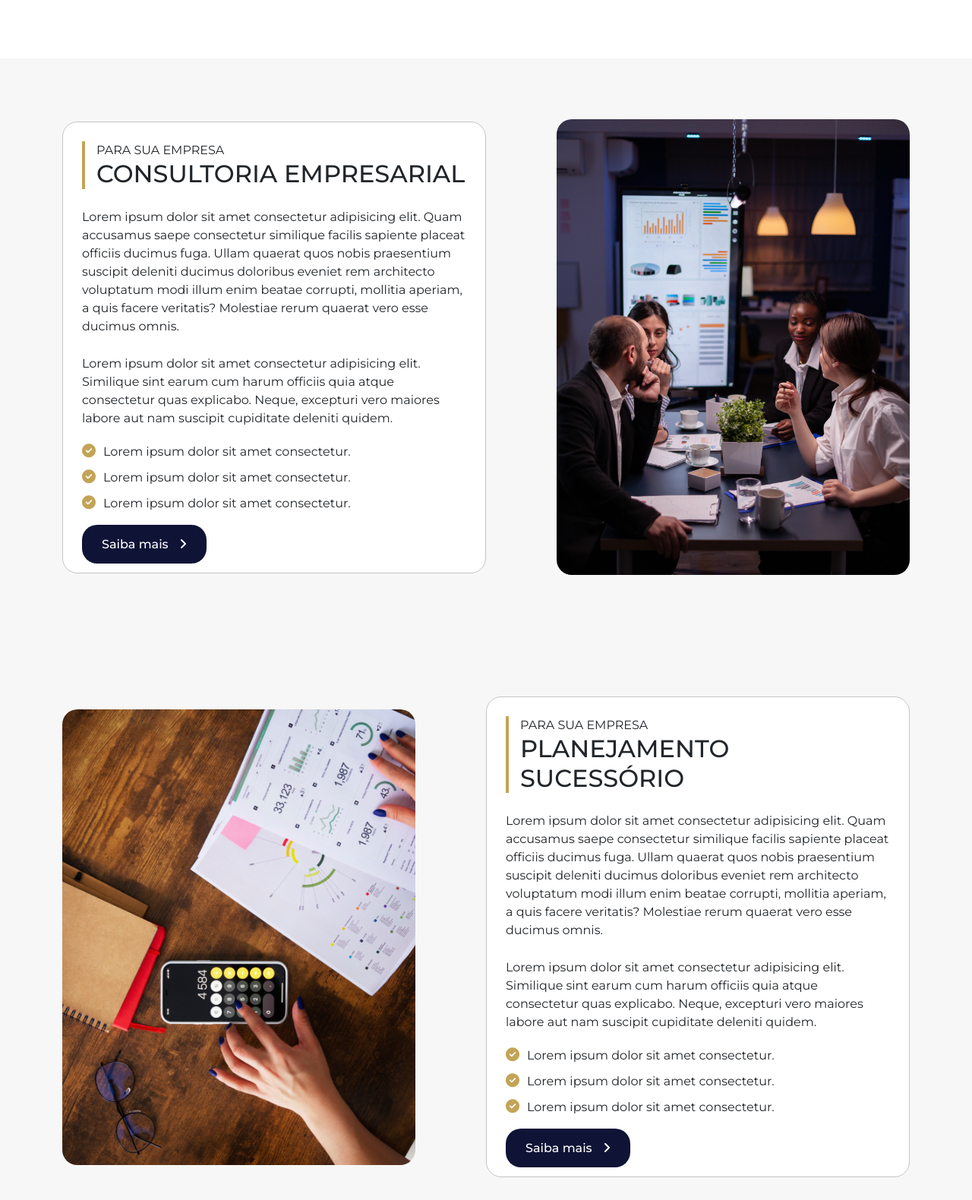
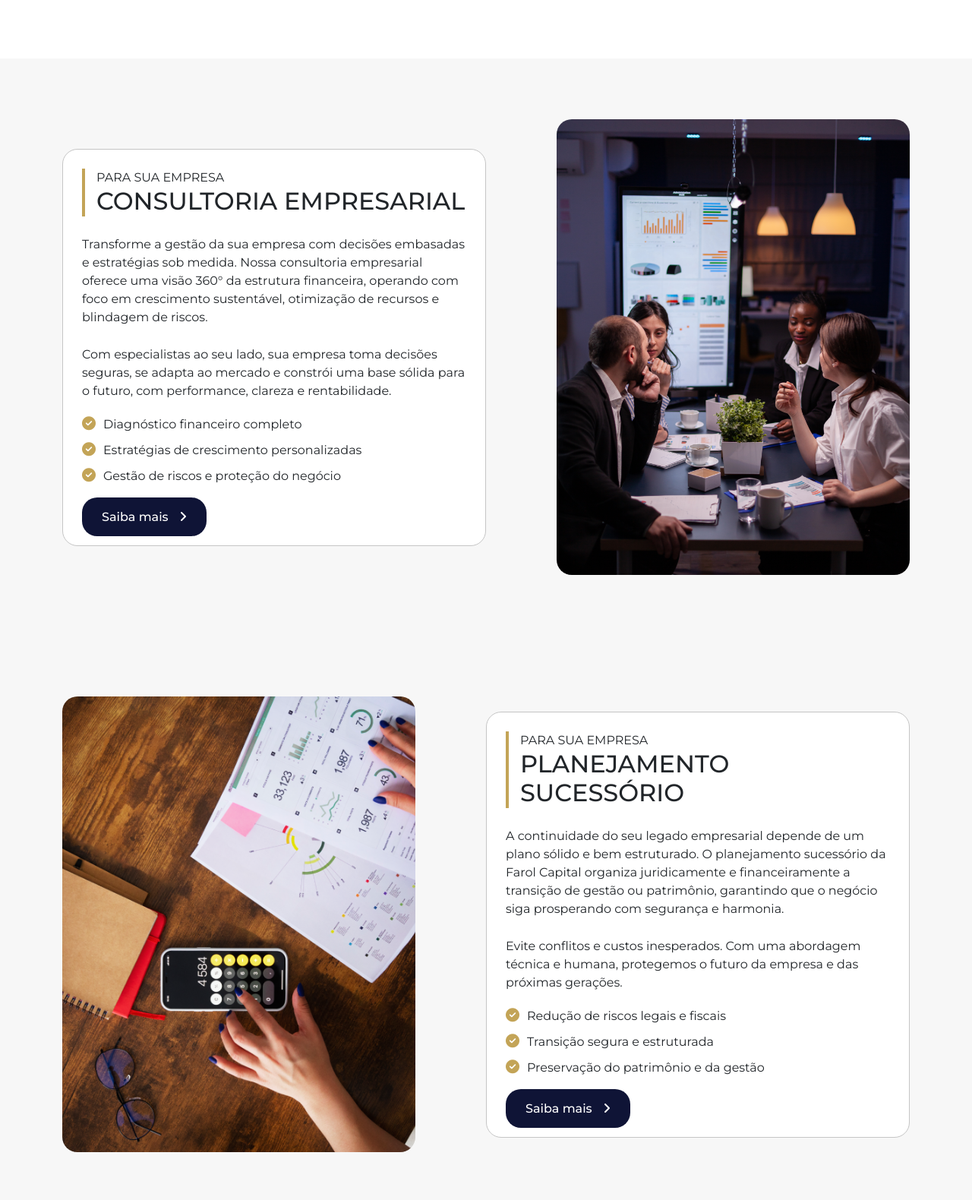
Before and after one commit to d3vgui/prod-lp-farol-capital, a plain HTML site: page services-business.html in a window 1280 px wide. Shown: the part 1217-2797 px from the top of the page at 76% size. Drawn offline with nearby package versions, Linux system fonts and the light colour scheme.

Commit message:
feature: adiciona textos

```diff
--- a/services-business.html
+++ b/services-business.html
@@ -67,8 +67,8 @@
           <div class="col-lg-6 col-md-12 col-sm-12 col-xs-12">
             <div class="left-content">
               <span>PARA SUA EMPRESA</span>
-              <h2>Lorem ipsum dolor sit amet consectetur adipisicing elit. Ducimus, facere.</h2>
-              <p>Lorem ipsum dolor sit, amet consectetur adipisicing elit. Amet, in eos. Illo odio aspernatur maxime.
+              <h2>Soluções estratégicas para empresas que buscam crescer com inteligência.</h2>
+              <p>A Farol Capital oferece consultoria completa para o crescimento sustentável da sua empresa, com serviços que protegem, expandem e valorizam seu patrimônio corporativo.
               </p>
               <div class="btn-know-more">
                 <a title="Clique aqui para ser direcionado a sessão NOSSOS SERVIÇOS" href="#section-two">Conheça nossos
@@ -88,9 +88,8 @@
     <section id="section-two">
       <div class="container">
         <div class="title-sec">
-          <h2>Lorem, ipsum dolor sit amet consectetur adipisicing.</h2>
-          <p>Lorem ipsum dolor sit amet consectetur adipisicing elit. Labore nulla doloribus tempore. Neque dolor
-            accusamus quisquam eligendi quia exercitationem minima?</p>
+          <h2>Cada empresa tem um ciclo. A Farol tem soluções para todos eles.</h2>
+          <p>Explore nossas soluções financeiras e patrimoniais pensadas para as necessidades do seu negócio, em todas as suas fases.</p>
         </div>
         <div class="content-sec-two">
           <a title="Clique aqui para ser direcionado para o serviço" href="#section-three">
@@ -185,17 +184,12 @@
                 <span>PARA SUA EMPRESA</span>
                 <h2>CONSULTORIA EMPRESARIAL</h2>
               </div>
-              <p>Lorem ipsum dolor sit amet consectetur adipisicing elit. Quam accusamus saepe consectetur similique
-                facilis sapiente placeat officiis ducimus fuga. Ullam quaerat quos nobis praesentium suscipit deleniti
-                ducimus doloribus eveniet rem architecto voluptatum modi illum enim beatae corrupti, mollitia aperiam, a
-                quis facere veritatis? Molestiae rerum quaerat vero esse ducimus omnis.</p>
-              <p>Lorem ipsum dolor sit amet consectetur adipisicing elit. Similique sint earum cum harum officiis quia
-                atque consectetur quas explicabo. Neque, excepturi vero maiores labore aut nam suscipit cupiditate
-                deleniti quidem.</p>
+              <p>Transforme a gestão da sua empresa com decisões embasadas e estratégias sob medida. Nossa consultoria empresarial oferece uma visão 360° da estrutura financeira, operando com foco em crescimento sustentável, otimização de recursos e blindagem de riscos.</p>
+              <p>Com especialistas ao seu lado, sua empresa toma decisões seguras, se adapta ao mercado e constrói uma base sólida para o futuro, com performance, clareza e rentabilidade.</p>
               <ul>
-                <li><i class="fa-solid fa-circle-check"></i>Lorem ipsum dolor sit amet consectetur.</li>
-                <li><i class="fa-solid fa-circle-check"></i>Lorem ipsum dolor sit amet consectetur.</li>
-                <li><i class="fa-solid fa-circle-check"></i>Lorem ipsum dolor sit amet consectetur.</li>
+                <li><i class="fa-solid fa-circle-check"></i>Diagnóstico financeiro completo</li>
+                <li><i class="fa-solid fa-circle-check"></i>Estratégias de crescimento personalizadas</li>
+                <li><i class="fa-solid fa-circle-check"></i>Gestão de riscos e proteção do negócio</li>
               </ul>
               <div class="btn-contact-us">
                 <a title="Clique aqui para entrar em contato via WhatsApp"
@@ -228,17 +222,12 @@
                 <span>PARA SUA EMPRESA</span>
                 <h2>PLANEJAMENTO SUCESSÓRIO</h2>
               </div>
-              <p>Lorem ipsum dolor sit amet consectetur adipisicing elit. Quam accusamus saepe consectetur similique
-                facilis sapiente placeat officiis ducimus fuga. Ullam quaerat quos nobis praesentium suscipit deleniti
-                ducimus doloribus eveniet rem architecto voluptatum modi illum enim beatae corrupti, mollitia aperiam, a
-                quis facere veritatis? Molestiae rerum quaerat vero esse ducimus omnis.</p>
-              <p>Lorem ipsum dolor sit amet consectetur adipisicing elit. Similique sint earum cum harum officiis quia
-                atque consectetur quas explicabo. Neque, excepturi vero maiores labore aut nam suscipit cupiditate
-                deleniti quidem.</p>
+              <p>A continuidade do seu legado empresarial depende de um plano sólido e bem estruturado. O planejamento sucessório da Farol Capital organiza juridicamente e financeiramente a transição de gestão ou patrimônio, garantindo que o negócio siga prosperando com segurança e harmonia.</p>
+              <p>Evite conflitos e custos inesperados. Com uma abordagem técnica e humana, protegemos o futuro da empresa e das próximas gerações.</p>
               <ul>
-                <li><i class="fa-solid fa-circle-check"></i>Lorem ipsum dolor sit amet consectetur.</li>
-                <li><i class="fa-solid fa-circle-check"></i>Lorem ipsum dolor sit amet consectetur.</li>
-                <li><i class="fa-solid fa-circle-check"></i>Lorem ipsum dolor sit amet consectetur.</li>
+                <li><i class="fa-solid fa-circle-check"></i>Redução de riscos legais e fiscais</li>
+                <li><i class="fa-solid fa-circle-check"></i>Transição segura e estruturada</li>
+                <li><i class="fa-solid fa-circle-check"></i>Preservação do patrimônio e da gestão</li>
               </ul>
               <div class="btn-contact-us">
                 <a title="Clique aqui para entrar em contato via WhatsApp"
@@ -259,17 +248,12 @@
                 <span>PARA SUA EMPRESA</span>
                 <h2>SEGUROS</h2>
               </div>
-              <p>Lorem ipsum dolor sit amet consectetur adipisicing elit. Quam accusamus saepe consectetur similique
-                facilis sapiente placeat officiis ducimus fuga. Ullam quaerat quos nobis praesentium suscipit deleniti
-                ducimus doloribus eveniet rem architecto voluptatum modi illum enim beatae corrupti, mollitia aperiam, a
-                quis facere veritatis? Molestiae rerum quaerat vero esse ducimus omnis.</p>
-              <p>Lorem ipsum dolor sit amet consectetur adipisicing elit. Similique sint earum cum harum officiis quia
-                atque consectetur quas explicabo. Neque, excepturi vero maiores labore aut nam suscipit cupiditate
-                deleniti quidem.</p>
+              <p>Sua empresa precisa estar preparada para o inesperado. Os seguros empresariais oferecidos pela Farol Capital são pensados para proteger patrimônio, operações e pessoas. Com soluções sob medida, cuidamos desde seguros de frota até responsabilidade civil, protegendo seus ativos e reduzindo vulnerabilidades.</p>
+              <p>Com a orientação certa, seu negócio permanece seguro e resiliente, mesmo diante dos imprevistos.</p>
               <ul>
-                <li><i class="fa-solid fa-circle-check"></i>Lorem ipsum dolor sit amet consectetur.</li>
-                <li><i class="fa-solid fa-circle-check"></i>Lorem ipsum dolor sit amet consectetur.</li>
-                <li><i class="fa-solid fa-circle-check"></i>Lorem ipsum dolor sit amet consectetur.</li>
+                <li><i class="fa-solid fa-circle-check"></i>Cobertura completa para riscos empresariais</li>
+                <li><i class="fa-solid fa-circle-check"></i>Consultoria personalizada de apólices</li>
+                <li><i class="fa-solid fa-circle-check"></i>Segurança para ativos, equipe e operação</li>
               </ul>
               <div class="btn-contact-us">
                 <a title="Clique aqui para entrar em contato via WhatsApp"
@@ -302,17 +286,12 @@
                 <span>PARA SUA EMPRESA</span>
                 <h2>CÂMBIO E DERIVATIVOS</h2>
               </div>
-              <p>Lorem ipsum dolor sit amet consectetur adipisicing elit. Quam accusamus saepe consectetur similique
-                facilis sapiente placeat officiis ducimus fuga. Ullam quaerat quos nobis praesentium suscipit deleniti
-                ducimus doloribus eveniet rem architecto voluptatum modi illum enim beatae corrupti, mollitia aperiam, a
-                quis facere veritatis? Molestiae rerum quaerat vero esse ducimus omnis.</p>
-              <p>Lorem ipsum dolor sit amet consectetur adipisicing elit. Similique sint earum cum harum officiis quia
-                atque consectetur quas explicabo. Neque, excepturi vero maiores labore aut nam suscipit cupiditate
-                deleniti quidem.</p>
+              <p>Empresas que operam no mercado internacional precisam de estratégias eficazes contra a volatilidade. Nossos serviços de câmbio e derivativos auxiliam sua empresa a proteger margens, prever impactos e aproveitar oportunidades globais com responsabilidade.</p>
+              <p>Conte com a expertise da Farol para planejar cada operação com segurança e inteligência.</p>
               <ul>
-                <li><i class="fa-solid fa-circle-check"></i>Lorem ipsum dolor sit amet consectetur.</li>
-                <li><i class="fa-solid fa-circle-check"></i>Lorem ipsum dolor sit amet consectetur.</li>
-                <li><i class="fa-solid fa-circle-check"></i>Lorem ipsum dolor sit amet consectetur.</li>
+                <li><i class="fa-solid fa-circle-check"></i>Proteção contra variações cambiais</li>
+                <li><i class="fa-solid fa-circle-check"></i>Estratégias sob medida para cada negócio</li>
+                <li><i class="fa-solid fa-circle-check"></i>Redução de riscos e ganhos com previsibilidade</li>
               </ul>
               <div class="btn-contact-us">
                 <a title="Clique aqui para entrar em contato via WhatsApp"
@@ -333,17 +312,12 @@
                 <span>PARA SUA EMPRESA</span>
                 <h2>CRÉDITOS</h2>
               </div>
-              <p>Lorem ipsum dolor sit amet consectetur adipisicing elit. Quam accusamus saepe consectetur similique
-                facilis sapiente placeat officiis ducimus fuga. Ullam quaerat quos nobis praesentium suscipit deleniti
-                ducimus doloribus eveniet rem architecto voluptatum modi illum enim beatae corrupti, mollitia aperiam, a
-                quis facere veritatis? Molestiae rerum quaerat vero esse ducimus omnis.</p>
-              <p>Lorem ipsum dolor sit amet consectetur adipisicing elit. Similique sint earum cum harum officiis quia
-                atque consectetur quas explicabo. Neque, excepturi vero maiores labore aut nam suscipit cupiditate
-                deleniti quidem.</p>
+              <p>Acesso a crédito pode ser o diferencial entre estagnar e expandir. Na Farol Capital, ajudamos sua empresa a identificar as melhores linhas de crédito com taxas competitivas e estrutura compatível com seu momento.</p>
+              <p>Do planejamento à aprovação, acompanhamos todo o processo para garantir liquidez estratégica e crescimento sustentável.</p>
               <ul>
-                <li><i class="fa-solid fa-circle-check"></i>Lorem ipsum dolor sit amet consectetur.</li>
-                <li><i class="fa-solid fa-circle-check"></i>Lorem ipsum dolor sit amet consectetur.</li>
-                <li><i class="fa-solid fa-circle-check"></i>Lorem ipsum dolor sit amet consectetur.</li>
+                <li><i class="fa-solid fa-circle-check"></i>Melhores opções de crédito para o seu perfil</li>
+                <li><i class="fa-solid fa-circle-check"></i>Apoio no planejamento e estruturação</li>
+                <li><i class="fa-solid fa-circle-check"></i>Processos ágeis e acompanhados por especialistas</li>
               </ul>
               <div class="btn-contact-us">
                 <a title="Clique aqui para entrar em contato via WhatsApp"
@@ -376,17 +350,12 @@
                 <span>PARA SUA EMPRESA</span>
                 <h2>ASSESSORIA DE INVESTIMENTO</h2>
               </div>
-              <p>Lorem ipsum dolor sit amet consectetur adipisicing elit. Quam accusamus saepe consectetur similique
-                facilis sapiente placeat officiis ducimus fuga. Ullam quaerat quos nobis praesentium suscipit deleniti
-                ducimus doloribus eveniet rem architecto voluptatum modi illum enim beatae corrupti, mollitia aperiam, a
-                quis facere veritatis? Molestiae rerum quaerat vero esse ducimus omnis.</p>
-              <p>Lorem ipsum dolor sit amet consectetur adipisicing elit. Similique sint earum cum harum officiis quia
-                atque consectetur quas explicabo. Neque, excepturi vero maiores labore aut nam suscipit cupiditate
-                deleniti quidem.</p>
+              <p>Fazer o capital da sua empresa render exige mais que aplicações: requer visão estratégica. Nossa assessoria empresarial orienta seus investimentos corporativos com foco em rentabilidade, liquidez e segurança.</p>
+              <p>Com análises personalizadas e monitoramento constante, garantimos que cada decisão esteja alinhada aos seus objetivos empresariais.</p>
               <ul>
-                <li><i class="fa-solid fa-circle-check"></i>Lorem ipsum dolor sit amet consectetur.</li>
-                <li><i class="fa-solid fa-circle-check"></i>Lorem ipsum dolor sit amet consectetur.</li>
-                <li><i class="fa-solid fa-circle-check"></i>Lorem ipsum dolor sit amet consectetur.</li>
+                <li><i class="fa-solid fa-circle-check"></i>Rentabilidade com segurança para o caixa empresarial</li>
+                <li><i class="fa-solid fa-circle-check"></i>Estratégias alinhadas ao perfil da empresa</li>
+                <li><i class="fa-solid fa-circle-check"></i>Acompanhamento técnico e transparente</li>
               </ul>
               <div class="btn-contact-us">
                 <a title="Clique aqui para entrar em contato via WhatsApp"
@@ -407,17 +376,12 @@
                 <span>PARA SUA EMPRESA</span>
                 <h2>VALUATION</h2>
               </div>
-              <p>Lorem ipsum dolor sit amet consectetur adipisicing elit. Quam accusamus saepe consectetur similique
-                facilis sapiente placeat officiis ducimus fuga. Ullam quaerat quos nobis praesentium suscipit deleniti
-                ducimus doloribus eveniet rem architecto voluptatum modi illum enim beatae corrupti, mollitia aperiam, a
-                quis facere veritatis? Molestiae rerum quaerat vero esse ducimus omnis.</p>
-              <p>Lorem ipsum dolor sit amet consectetur adipisicing elit. Similique sint earum cum harum officiis quia
-                atque consectetur quas explicabo. Neque, excepturi vero maiores labore aut nam suscipit cupiditate
-                deleniti quidem.</p>
+              <p>Saber o real valor da sua empresa é essencial para decisões de crescimento, venda, fusão ou captação. A Farol Capital oferece serviços de Valuation com metodologia robusta, dados confiáveis e análises aprofundadas.</p>
+              <p>Com um laudo técnico claro e objetivo, você terá suporte para negociar com mais segurança e entender o verdadeiro potencial do seu negócio.</p>
               <ul>
-                <li><i class="fa-solid fa-circle-check"></i>Lorem ipsum dolor sit amet consectetur.</li>
-                <li><i class="fa-solid fa-circle-check"></i>Lorem ipsum dolor sit amet consectetur.</li>
-                <li><i class="fa-solid fa-circle-check"></i>Lorem ipsum dolor sit amet consectetur.</li>
+                <li><i class="fa-solid fa-circle-check"></i>Avaliação completa e transparente</li>
+                <li><i class="fa-solid fa-circle-check"></i>Suporte para negociações e estratégias</li>
+                <li><i class="fa-solid fa-circle-check"></i>Embasamento técnico para tomada de decisão</li>
               </ul>
               <div class="btn-contact-us">
                 <a title="Clique aqui para entrar em contato via WhatsApp"
@@ -450,17 +414,12 @@
                 <span>PARA SUA EMPRESA</span>
                 <h2>M&A</h2>
               </div>
-              <p>Lorem ipsum dolor sit amet consectetur adipisicing elit. Quam accusamus saepe consectetur similique
-                facilis sapiente placeat officiis ducimus fuga. Ullam quaerat quos nobis praesentium suscipit deleniti
-                ducimus doloribus eveniet rem architecto voluptatum modi illum enim beatae corrupti, mollitia aperiam, a
-                quis facere veritatis? Molestiae rerum quaerat vero esse ducimus omnis.</p>
-              <p>Lorem ipsum dolor sit amet consectetur adipisicing elit. Similique sint earum cum harum officiis quia
-                atque consectetur quas explicabo. Neque, excepturi vero maiores labore aut nam suscipit cupiditate
-                deleniti quidem.</p>
+              <p>Fusões e aquisições exigem planejamento estratégico e profundo conhecimento de mercado. Na Farol Capital, atuamos em todas as etapas do processo: da prospecção à negociação, com foco em agregar valor e minimizar riscos.</p>
+              <p>Com uma equipe experiente e visão de longo prazo, ajudamos sua empresa a crescer por meio de oportunidades sólidas e estruturadas.</p>
               <ul>
-                <li><i class="fa-solid fa-circle-check"></i>Lorem ipsum dolor sit amet consectetur.</li>
-                <li><i class="fa-solid fa-circle-check"></i>Lorem ipsum dolor sit amet consectetur.</li>
-                <li><i class="fa-solid fa-circle-check"></i>Lorem ipsum dolor sit amet consectetur.</li>
+                <li><i class="fa-solid fa-circle-check"></i>Assessoria completa do início ao fechamento</li>
+                <li><i class="fa-solid fa-circle-check"></i>Redução de riscos em processos de compra e venda</li>
+                <li><i class="fa-solid fa-circle-check"></i>Estratégia voltada à valorização do negócio</li>
               </ul>
               <div class="btn-contact-us">
                 <a title="Clique aqui para entrar em contato via WhatsApp"
@@ -475,8 +434,8 @@
     <section id="section-eleven">
       <div class="container">
         <div class="content-sec-eleven">
-          <h2>Lorem ipsum dolor sit amet.</h2>
-          <p>Lorem ipsum, dolor sit amet consectetur adipisicing elit. Obcaecati, atque?</p>
+          <h2>O próximo passo do seu negócio começa com uma boa conversa.</h2>
+          <p>Entre em contato com a Farol Capital e descubra como podemos transformar o potencial da sua empresa em crescimento real, com estratégia, clareza e confiança.</p>
           <div class="btn-contact-us">
             <a title="Clique aqui para ser direcionado para a página CONTATO" href="contact.html">Entre em contato <i
                 class="fa-solid fa-angle-right"></i></a>
--- a/styles/contact.css
+++ b/styles/contact.css
@@ -18,6 +18,7 @@
   justify-content: center;
   flex-wrap: wrap;
   height: 100%;
+  margin-top: 30px;
 }
 
 #section-one .left-content .box {
```
Also changed, not shown: blog.html (+1 -1 lines), contact.html (+1 -1 lines), services-family.html (+26 -47 lines), images/img-21.webp.
